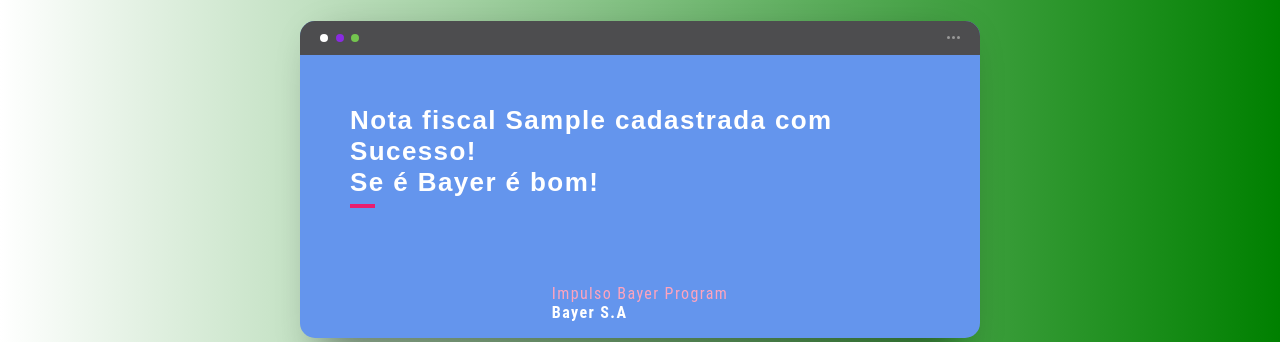
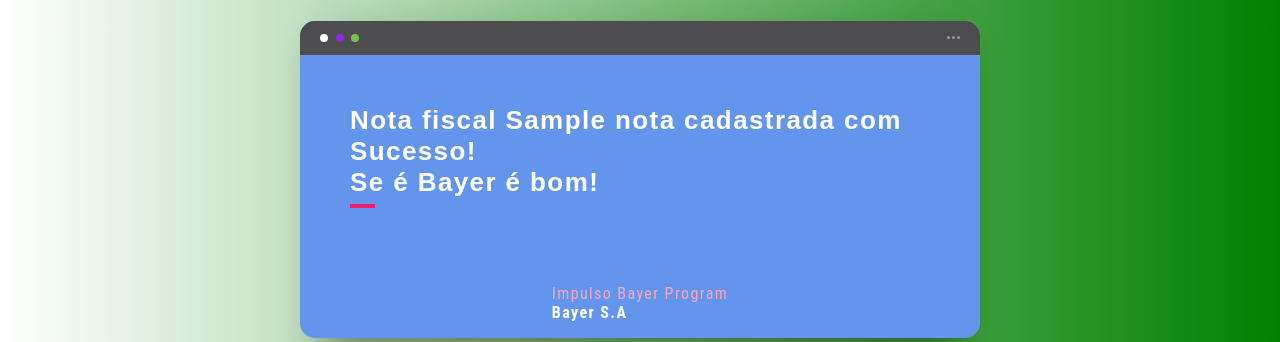
Before and after one commit to mathgoncalves/impulsobayer, a Django app: template blog/templates/publication_done.html in a window 1280 px wide. Shown: the part 229-571 px from the top of the page. Run offline with Django 3.2, Linux system fonts and the light colour scheme; the template is opened without the code that fills it: most values are stand-ins (such as "Sample title", 1, 10 or a date in 2020); parts of the project's set-up code (start-up, migrations or seed data) failed here and were passed over.

Commit message:
Change from valor_da_nota to nota in phrase Nota fiscal cadastrada com sucesso

```diff
--- a/blog/templates/publication_done.html
+++ b/blog/templates/publication_done.html
@@ -25,7 +25,7 @@
       <div class="screen-body">
         <div class="screen-body-item left">
           <div class="app-title">
-            <span>Nota fiscal {{número_da_nota}} cadastrada com Sucesso!</span>
+            <span>Nota fiscal {{nota}} cadastrada com Sucesso!</span>
             <span>Se é Bayer é bom!</span>
           </div>
         </div>
```
